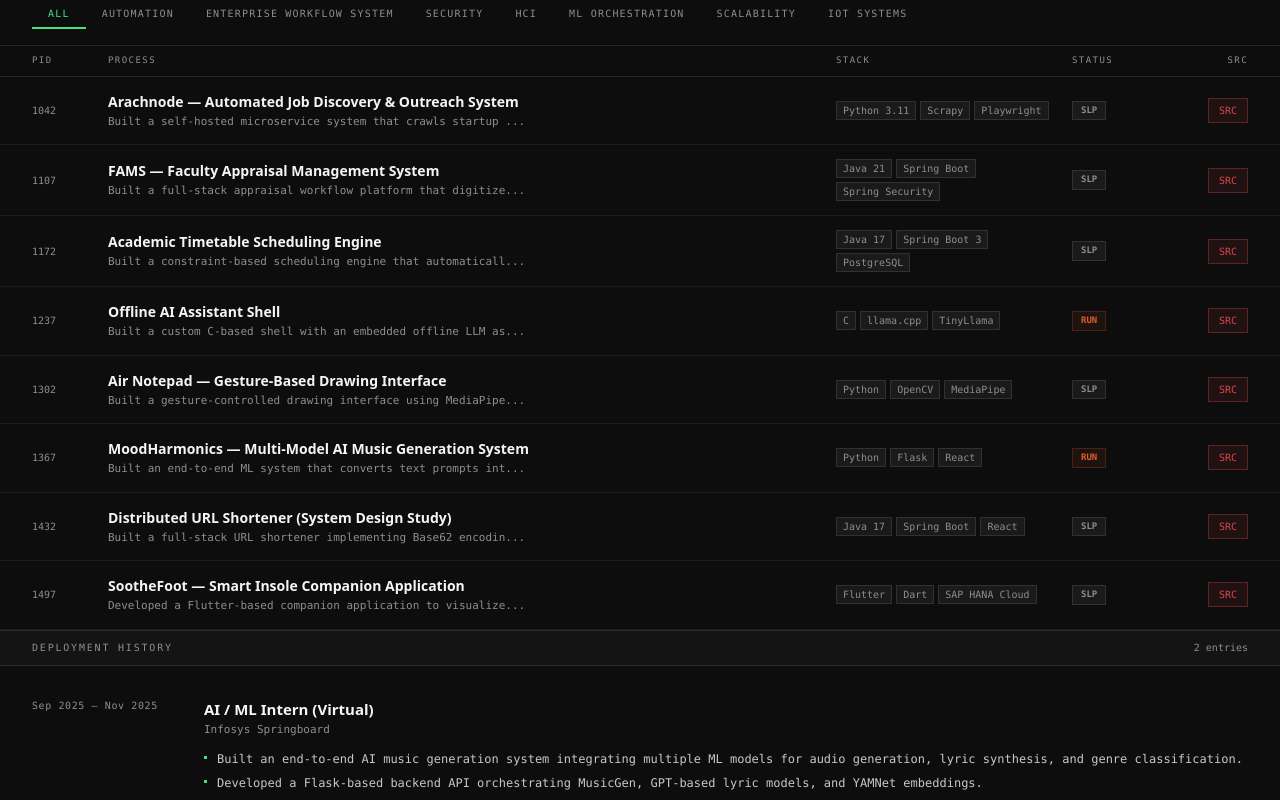
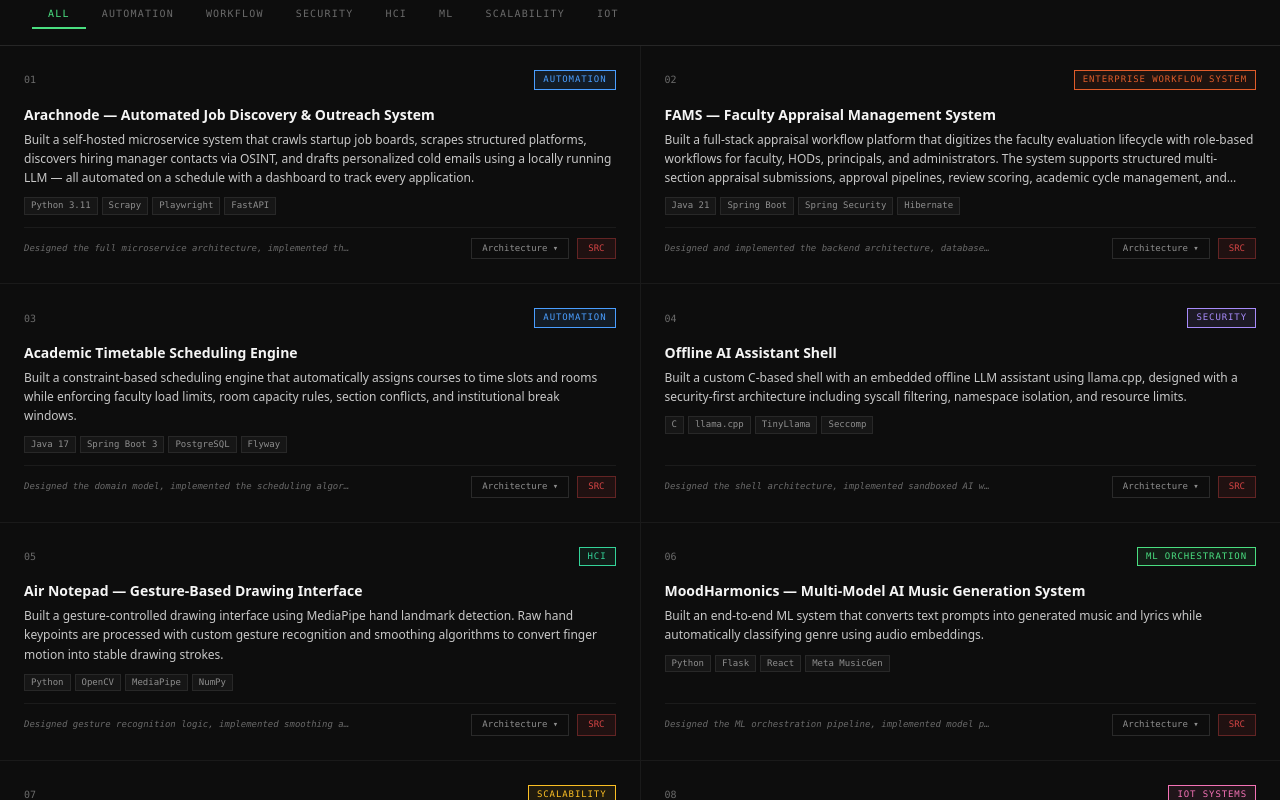
Before and after one commit to sharmavaibhav31/sharmavaibhav31.github.io, a React (Vite) app: page / in a window 1280 px wide. Shown: the part 900-1700 px from the top of the page. Built offline with nearby package versions, Linux system fonts and the light colour scheme.

Commit message:
Update: Fixed screen colors

```diff
--- a/src/components/sections/ProjectsSection.tsx
+++ b/src/components/sections/ProjectsSection.tsx
@@ -6,7 +6,7 @@ import projectsData from '../../data/projects.json';
 
 type Project = typeof projectsData[0];
 
-const ProjectRow: React.FC<{ project: Project; index: number }> = ({ project, index }) => {
+const ProjectCard: React.FC<{ project: Project; index: number }> = ({ project, index }) => {
     const [isOpen, setIsOpen] = useState(false);
     const contentRef = useRef<HTMLDivElement>(null);
     const [maxHeight, setMaxHeight] = useState('0px');
@@ -19,134 +19,152 @@ const ProjectRow: React.FC<{ project: Project; index: number }> = ({ project, in
         }
     }, [isOpen]);
 
-    const pid = 1042 + (index * 65);
-    const desc = project.solution ? (project.solution.length > 60 ? project.solution.slice(0, 60) + '...' : project.solution) : '';
-    const stack = (project.stack || []).slice(0, 3);
-    const isRun = project.category && (project.category.toUpperCase().includes('SECURITY') || project.category.toUpperCase().includes('ML') || project.category.toUpperCase().includes('AI'));
+    const formattedIndex = String(index + 1).padStart(2, '0');
+    const stack = (project.stack || []).slice(0, 4);
 
     const archPoints = typeof project.architecture === 'string'
         ? project.architecture.split('→').map(s => s.trim()).filter(Boolean)
         : Array.isArray(project.architecture) ? project.architecture : [];
 
+    const getBadgeStyle = (category?: string) => {
+        const cat = category || '';
+        switch(cat) {
+            case 'Automation': return { color: '#4a9eff', background: 'rgba(74,158,255,0.1)', borderColor: '#4a9eff' };
+            case 'Security': return { color: '#a78bfa', background: 'rgba(167,139,250,0.1)', borderColor: '#a78bfa' };
+            case 'ML Orchestration': return { color: '#4ade80', background: 'rgba(74,222,128,0.08)', borderColor: '#4ade80' };
+            case 'Scalability': return { color: '#fbbf24', background: 'rgba(251,191,36,0.08)', borderColor: '#fbbf24' };
+            case 'HCI': return { color: '#34d399', background: 'rgba(52,211,153,0.08)', borderColor: '#34d399' };
+            case 'IoT Systems': return { color: '#f472b6', background: 'rgba(244,114,182,0.08)', borderColor: '#f472b6' };
+            case 'Enterprise Workflow System': return { color: '#e05c2a', background: 'rgba(224,92,42,0.08)', borderColor: '#e05c2a' };
+            default: return { color: '#8e8e8e', background: 'transparent', borderColor: '#8e8e8e' };
+        }
+    };
+
+    const badgeStyle = getBadgeStyle(project.category);
+
     return (
-        <>
-            <div
-                className="grid grid-cols-2 sm:grid-cols-[60px_1fr_90px_70px] md:grid-cols-[60px_1fr_220px_90px_70px] gap-x-4 gap-y-3 px-[2rem] py-[14px] border-b-[0.5px] cursor-pointer transition-colors duration-150 items-center"
-                style={{ borderColor: 'var(--border-subtle)' }}
-                onClick={() => setIsOpen(!isOpen)}
-                onMouseEnter={e => (e.currentTarget.style.background = '#1a1a1a')}
-                onMouseLeave={e => (e.currentTarget.style.background = 'transparent')}
+        <div className="flex flex-col p-6" style={{ background: '#0d0d0d' }}>
+            {/* Top row */}
+            <div className="flex justify-between items-center mb-4">
+                <span className="font-mono text-[10px] text-[#6a6a6a]">{formattedIndex}</span>
+                {project.category && (
+                    <span
+                        className="font-mono text-[9px] tracking-[0.1em] px-[8px] py-[2px]"
+                        style={{
+                            color: badgeStyle.color,
+                            backgroundColor: badgeStyle.background,
+                            border: `0.5px solid ${badgeStyle.borderColor}`
+                        }}
                     >
-                {/* PID */}
-                <div className="hidden sm:block font-mono text-[10px]" style={{ color: 'var(--text-muted)' }}>
-                    {pid}
+                        {project.category.toUpperCase()}
+                    </span>
+                )}
             </div>
 
-                {/* PROCESS */}
-                <div className="col-span-2 sm:col-span-1 flex flex-col">
-                    <div className="font-sans text-[14px] font-semibold" style={{ color: 'var(--text-primary)' }}>
+            {/* Title */}
+            <h3 className="font-sans text-[14px] font-semibold text-[#f5f5f5] leading-[1.3] mb-[6px]">
                 {project.title}
-                    </div>
-                    <div className="font-mono text-[11px] mt-[2px]" style={{ color: 'var(--text-muted)' }}>
-                        {desc}
-                    </div>
+            </h3>
+
+            {/* Description */}
+            <div
+                className="font-sans text-[12px] text-[#c8c8c8] leading-[1.6] mb-[10px]"
+                style={{
+                    display: '-webkit-box',
+                    WebkitLineClamp: 3,
+                    WebkitBoxOrient: 'vertical',
+                    overflow: 'hidden'
+                }}
+            >
+                {project.solution}
             </div>
 
-                {/* STACK */}
-                <div className="hidden md:flex flex-row flex-wrap gap-[4px]">
+            {/* Stack tags */}
+            <div className="flex flex-wrap gap-[4px] mb-[12px]">
                 {stack.map(tech => (
-                        <span key={tech} className="font-mono text-[10px] px-[6px] py-[1px] border-[0.5px]"
-                            style={{ color: 'var(--text-muted)', background: 'var(--bg-raised)', borderColor: 'var(--border-default)' }}>
+                    <span
+                        key={tech}
+                        className="font-mono text-[9px] px-[6px] py-[1px]"
+                        style={{
+                            color: '#8e8e8e',
+                            background: 'rgba(255,255,255,0.04)',
+                            border: '0.5px solid rgba(255,255,255,0.08)'
+                        }}
+                    >
                         {tech}
                     </span>
                 ))}
             </div>
 
-                {/* STATUS */}
-                <div className="flex items-center">
-                    {isRun ? (
-                        <span className="font-mono text-[9px] font-bold px-[8px] py-[2px] border-[0.5px]"
-                            style={{ background: 'var(--accent-orange-bg)', color: 'var(--accent-orange)', borderColor: 'var(--accent-orange-border)' }}>RUN</span>
-                    ) : (
-                        <span className="font-mono text-[9px] font-bold px-[8px] py-[2px] border-[0.5px]"
-                            style={{ background: 'var(--bg-raised)', color: 'var(--text-muted)', borderColor: 'var(--border-default)' }}>SLP</span>
+            {/* Architecture Drawer */}
+            <div
+                className="overflow-hidden transition-[max-height] duration-300 ease-in-out"
+                style={{ maxHeight }}
+            >
+                <div ref={contentRef} className="pb-4 flex flex-col gap-3">
+                    {/* Architecture */}
+                    <div>
+                        <div className="font-mono text-[9px] text-[#6a6a6a] tracking-[0.12em] mb-2">ARCHITECTURE</div>
+                        <div className="flex flex-col gap-1">
+                            {archPoints.map((pt, i) => (
+                                <div key={i} className="font-mono text-[11px] text-[#c8c8c8] leading-[1.7]">
+                                    {typeof project.architecture === 'string' ? `→ ${pt}` : `• ${pt}`}
+                                </div>
+                            ))}
+                        </div>
+                    </div>
+
+                    {/* Impact */}
+                    {project.impact && (
+                        <div className="mt-2">
+                            <div className="font-mono text-[9px] text-[#6a6a6a] tracking-[0.12em] mb-2">IMPACT</div>
+                            <div
+                                className="font-mono text-[11px] text-[#c8c8c8] leading-[1.7] p-[8px]"
+                                style={{
+                                    borderLeft: '2px solid rgba(74,222,128,0.25)',
+                                    background: 'rgba(74,222,128,0.04)'
+                                }}
+                            >
+                                {project.impact}
+                            </div>
+                        </div>
                     )}
                 </div>
+            </div>
 
-                {/* SRC */}
-                <div className="flex items-center justify-end">
+            {/* Footer */}
+            <div
+                className="flex justify-between items-center mt-auto pt-[10px]"
+                style={{ borderTop: '0.5px solid rgba(255,255,255,0.06)' }}
+            >
+                <div className="font-mono text-[9px] text-[#6a6a6a] italic max-w-[55%] whitespace-nowrap overflow-hidden text-ellipsis">
+                    {project.role}
+                </div>
+
+                <div className="flex gap-2">
+                    <button
+                        onClick={() => setIsOpen(!isOpen)}
+                        className="font-mono text-[9px] px-[10px] py-[3px] bg-transparent transition-colors hover:bg-[rgba(255,255,255,0.05)] cursor-pointer"
+                        style={{ color: '#8e8e8e', border: '0.5px solid rgba(255,255,255,0.12)' }}
+                    >
+                        Architecture {isOpen ? '▴' : '▾'}
+                    </button>
                     {project.github && (
                         <button
-                            className="font-mono text-[10px] px-[10px] py-[4px] border-[0.5px] transition-colors hover:bg-[rgba(255,65,65,0.18)]"
-                            style={{ background: 'var(--accent-red-bg)', color: 'var(--accent-red)', borderColor: 'var(--accent-red-border)' }}
-                            onClick={(e) => {
-                                e.stopPropagation();
-                                window.open(project.github, '_blank', 'noopener,noreferrer');
+                            className="font-mono text-[9px] px-[10px] py-[3px] transition-colors hover:bg-[rgba(255,65,65,0.15)] cursor-pointer"
+                            style={{
+                                color: 'rgba(255,80,80,0.8)',
+                                background: 'rgba(255,65,65,0.08)',
+                                border: '0.5px solid rgba(255,80,80,0.3)'
                             }}
+                            onClick={() => window.open(project.github, '_blank')}
                         >
                             SRC
                         </button>
                     )}
                 </div>
             </div>
-
-            {/* ACCORDION ROW */}
-            <div
-                className="overflow-hidden transition-[max-height] duration-300 ease-in-out"
-                style={{ maxHeight, background: 'var(--bg-surface)' }}
-            >
-                <div ref={contentRef} className="border-b-[0.5px]" style={{ borderColor: 'var(--border-default)' }}>
-                    <div className="p-6 md:p-[1.5rem_2rem_1.5rem_60px] grid grid-cols-1 md:grid-cols-2 gap-[2rem]">
-
-                        {/* Left column */}
-                        <div className="flex flex-col">
-                            <div className="font-mono text-[9px] tracking-[0.14em] mb-[6px]" style={{ color: 'var(--text-muted)' }}>ROLE</div>
-                            <div className="font-mono text-[12px] border-l-[2px] px-[10px] py-[8px] leading-[1.7]"
-                                style={{ color: 'var(--text-secondary)', borderColor: 'var(--accent-green-border)', background: 'var(--accent-green-bg)' }}>
-                                {project.role}
         </div>
-
-                            {project.solution && (
-                                <>
-                                    <div className="font-mono text-[9px] tracking-[0.14em] mb-[6px] mt-[1rem]" style={{ color: 'var(--text-muted)' }}>PROBLEM</div>
-                                    <div className="font-mono text-[12px] border-l-[2px] px-[10px] py-[8px] leading-[1.7]"
-                                        style={{ color: 'var(--text-secondary)', borderColor: 'var(--accent-green-border)', background: 'var(--accent-green-bg)' }}>
-                                        {project.solution}
-                                    </div>
-                                </>
-                            )}
-                        </div>
-
-                        {/* Right column */}
-                        <div className="flex flex-col">
-                            <div className="font-mono text-[9px] tracking-[0.14em] mb-[6px]" style={{ color: 'var(--text-muted)' }}>ARCHITECTURE</div>
-                            <div className="flex flex-col">
-                                {archPoints.map((pt, i) => (
-                                    <div key={i} className="flex items-start gap-[8px] py-[5px] border-b-[0.5px]"
-                                        style={{ borderColor: 'var(--border-subtle)' }}>
-                                        <span className="w-[3px] h-[3px] rounded-full shrink-0 mt-[6px]"
-                                            style={{ background: 'var(--accent-green)' }}></span>
-                                        <span className="font-mono text-[12px] leading-[1.6]"
-                                            style={{ color: 'var(--text-secondary)' }}>{pt}</span>
-                                    </div>
-                                ))}
-                            </div>
-
-                            {project.impact && (
-                                <>
-                                    <div className="font-mono text-[9px] tracking-[0.14em] mb-[8px] mt-[1rem]" style={{ color: 'var(--text-muted)' }}>IMPACT</div>
-                                    <div className="border-[0.5px] px-[10px] py-[8px] font-mono text-[12px] leading-[1.6]"
-                                        style={{ background: 'var(--accent-green-bg)', borderColor: 'var(--accent-green-border)', color: 'var(--text-secondary)' }}>
-                                        {project.impact}
-                                    </div>
-                                </>
-                            )}
-                        </div>
-
-                    </div>
-                </div>
-            </div>
-        </>
     );
 };
 
@@ -157,10 +175,17 @@ export const ProjectsSection: React.FC = () => {
         projectsData.map(p => p.category).filter(Boolean)
     )) as string[];
 
-    const filters = ['ALL', ...categories.map(c => c.toUpperCase())];
+    const getDisplayLabel = (cat: string) => {
+        if (cat === 'Enterprise Workflow System') return 'WORKFLOW';
+        if (cat === 'ML Orchestration') return 'ML';
+        if (cat === 'IoT Systems') return 'IOT';
+        return cat.toUpperCase();
+    };
+
+    const filters = ['ALL', ...categories];
 
     const filteredProjects = projectsData.filter(p =>
-        activeFilter === 'ALL' || (p.category && p.category.toUpperCase() === activeFilter)
+        activeFilter === 'ALL' || p.category === activeFilter
     );
 
     return (
@@ -181,40 +206,32 @@ export const ProjectsSection: React.FC = () => {
                 style={{ borderColor: 'var(--border-default)' }}>
                 {filters.map(filter => {
                     const isActive = activeFilter === filter;
+                    const displayLabel = filter === 'ALL' ? 'ALL' : getDisplayLabel(filter);
                     return (
                         <button
                             key={filter}
                             onClick={() => setActiveFilter(filter)}
                             className="font-mono text-[10px] tracking-[0.12em] px-[16px] py-[6px] bg-transparent cursor-pointer transition-all duration-150 border-b-[2px]"
                             style={{
-                                color: isActive ? 'var(--accent-green)' : 'var(--text-muted)',
-                                borderBottomColor: isActive ? 'var(--accent-green)' : 'transparent',
+                                color: isActive ? '#4ade80' : '#6a6a6a',
+                                borderBottomColor: isActive ? '#4ade80' : 'transparent',
                             }}
                         >
-                            {filter}
+                            {displayLabel}
                         </button>
                     );
                 })}
             </div>
 
-            {/* TABLE COLUMN HEADERS */}
-            <div className="hidden sm:grid sm:grid-cols-[60px_1fr_90px_70px] md:grid-cols-[60px_1fr_220px_90px_70px] gap-4 px-[2rem] py-[8px] border-b-[0.5px] items-center"
-                style={{ borderColor: 'var(--border-default)' }}>
-                {['PID', 'PROCESS', null, 'STATUS', 'SRC'].map((h, i) => (
-                    <div key={i} className={`font-mono text-[9px] tracking-[0.16em] ${i === 4 ? 'text-right' : ''} ${i === 2 ? 'hidden md:block' : ''}`}
-                        style={{ color: 'var(--text-muted)' }}>
-                        {h === null ? 'STACK' : h}
-                    </div>
+            {/* PROJECT GRID */}
+            <div
+                className="w-full grid grid-cols-1 sm:grid-cols-2 gap-[1px]"
+                style={{ background: '#1a1a1a' }}
+            >
+                {filteredProjects.map((project, index) => (
+                    <ProjectCard key={project.id} project={project as Project} index={index} />
                 ))}
             </div>
-
-            {/* PROJECT ROWS */}
-            <div className="w-full flex flex-col">
-                {filteredProjects.map((project, index) => (
-                    <ProjectRow key={project.id} project={project as Project} index={index} />
-                ))}
-            </div>
-
         </section>
     );
 };
```
Also changed, not shown: src/components/sections/CapabilitiesSection.tsx (+9 -18 lines). Lines whose indentation alone changed are shown as unchanged.
